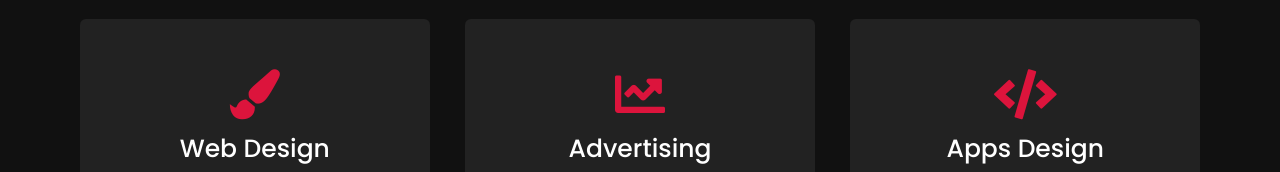
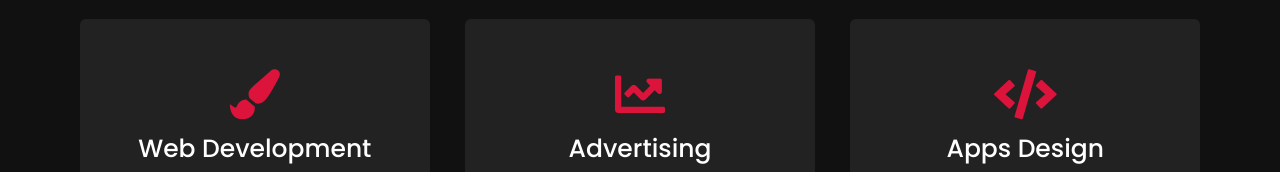
Before and after one commit to syedrajib97/PortFolio, a plain HTML site: page index.html in a window 1280 px wide. Shown: the part 1740-1912 px from the top of the page. Drawn offline with nearby package versions, Linux system fonts and the light colour scheme.

Commit message:
index.js

```diff
--- a/index.html
+++ b/index.html
@@ -78,7 +78,7 @@
                 <div class="card">
                     <div class="box">
                         <i class="fas fa-paint-brush"></i>
-                        <div class="text">Web Design</div>
+                        <div class="text">Web Development</div>
                         <p>Lorem ipsum dolor sit amet consectetur, adipisicing elit. Rem quia sunt, quasi quo illo enim.</p>
                     </div>
                 </div>
```
Also changed, not shown: 1 other file.
